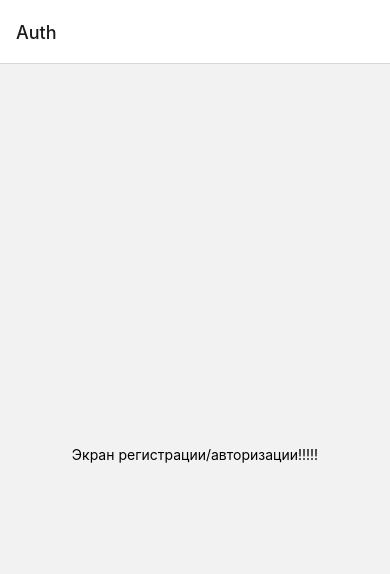
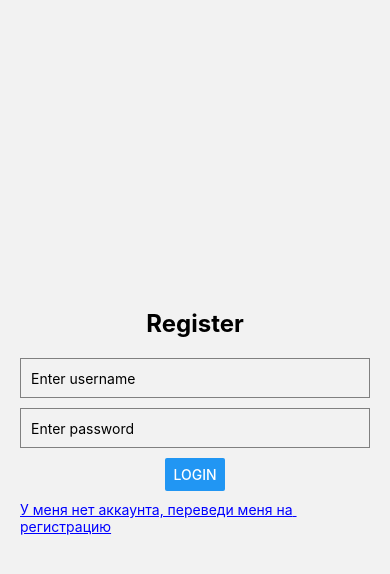
Before and after one commit to HackathonICPC/TrashHackFront, a React Native app in the folder my-app/: screen /Register in a window 390 px wide. Shown: the top 574 px of the page. Built offline with nearby package versions, Linux system fonts and the light colour scheme.

Commit message:
prototype

```diff
--- a/my-app/App.js
+++ b/my-app/App.js
@@ -2,9 +2,11 @@ import React, { useEffect, useState } from 'react';
 import { NavigationContainer } from '@react-navigation/native';
 import { createNativeStackNavigator } from '@react-navigation/native-stack';
 import AsyncStorage from '@react-native-async-storage/async-storage';
-import AuthScreen from './components/AuthScreen';
-import MenuScreen from './components/HomeScreen';
+import StartScreen from './components/StartScreen';
+import MenuScreen from './components/HomeScreen/MenuScreen';
 import LoadingScreen from './components/LoadingScreen';
+import LoginScreen from './components/LoginScreen';
+import RegisterScreen from './components/RegisterScreen';
 
 const Stack = createNativeStackNavigator();
 
@@ -30,13 +32,19 @@ const App = () => {
 
   return (
     <NavigationContainer>
-      <Stack.Navigator>
+      <Stack.Navigator screenOptions={{headerShown: false}}>
         {isAuthenticated === null ? (
           <Stack.Screen name="Loading" component={LoadingScreen} />
         ) : isAuthenticated ? (
-          <Stack.Screen name="Home" component={MenuScreen} />
+          <Stack.Screen name="HomeMenu" component={MenuScreen} />
         ) : (
-          <Stack.Screen name="Auth" component={AuthScreen} />
+          <>
+            <Stack.Screen name="Start" component={StartScreen} />
+            <Stack.Screen name="Login" component={LoginScreen} />
+            <Stack.Screen name="Register" component={RegisterScreen} />
+            {/* Потом убрать */}
+            <Stack.Screen name="HomeMenu" component={MenuScreen} />
+          </>
         )}
       </Stack.Navigator>
     </NavigationContainer>
--- a/my-app/components/AuthScreen.js
+++ /dev/null
@@ -1,13 +0,0 @@
-import React from 'react';
-import { View, Text, Button } from 'react-native';
-
-const AuthScreen = ({ navigation }) => {
-  return (
-    <View style={{ flex: 1, justifyContent: 'center', alignItems: 'center' }}>
-      <Text>Экран регистрации/авторизации!!!!!</Text>
-      {/* Добавьте здесь компоненты для регистрации/авторизации */}
-    </View>
-  );
-};
-
-export default AuthScreen;
--- a/my-app/components/HomeScreen.js
+++ b/my-app/components/HomeScreen/MenuScreen.js
@@ -1,6 +1,7 @@
 import React from 'react';
 import { View, Text, Button } from 'react-native';
-import { createBottomTabNavigator } from '@react-navigation/bottom-tabs';
+import { BottomTabBar, createBottomTabNavigator } from '@react-navigation/bottom-tabs';
+import { NavigationContainer } from '@react-navigation/native';
 
 const Screen1 = () => (
   <View style={{ flex: 1, justifyContent: 'center', alignItems: 'center' }}>
@@ -19,10 +20,10 @@ const Tab = createBottomTabNavigator();
 
 const MenuScreen = ({ navigation }) => {
   return (
-    <Tab.Navigator>
-      <Tab.Screen name="Экран 1" component={Screen1} />
-      <Tab.Screen name="Экран 2" component={Screen2} />
-    </Tab.Navigator>
+      <Tab.Navigator screenOptions={{headerShown: false}}>
+        <Tab.Screen name="Экран 1" component={Screen1} />
+        <Tab.Screen name="Экран 2" component={Screen2} />
+      </Tab.Navigator>
   );
 };
 
--- /dev/null
+++ b/my-app/components/LoginScreen.js
@@ -0,0 +1,103 @@
+import React, { useState } from 'react';
+import { View, Text, TextInput, Button, StyleSheet } from 'react-native';
+
+import axios from 'axios';
+
+const URL_API = "http://10.124.249.25:8080/api/";
+
+const LoginScreen = ({ navigation }) => {
+  const [username, setUsername] = useState('');
+  const [password, setPassword] = useState('');
+
+  const handleLogin = () => {
+    const requestData = {
+        username: username,
+        password: password
+      };
+      // console.log(username);
+      // console.log(password);
+      axios.post(URL_API+"auth/login", requestData)
+        .then(response => {
+            // console.log('!' + username);
+            // console.log(password);
+            const data = response.data; // Данные, которые пришли с сервера
+            // console.log(response);
+            // console.log(data);
+            // console.log(response.status);
+
+            if (response.status === 200) {
+                console.log('Login successful. Token:', response.status);
+                // Сохраните токен в AsyncStorage или контексте приложения
+                // Перенаправьте пользователя на следующий экран или выполните необходимые действия
+                } else {
+                console.error('Login failed. Invalid response from server:', data);
+                // Добавьте код для обработки неверного ответа сервера
+                }
+            })
+        .catch(error => {
+            console.error('Login error:', error);
+            // Добавьте код для обработки ошибки входа
+        });
+
+    // Ваша логика входа здесь, например, проверка данных на сервере или в локальном хранилище
+    console.log('Username:', username);
+    console.log('Password:', password);
+
+    //потом убери
+    navigation.navigate('HomeMenu');
+  };
+
+  const handleRegistration = () => {
+    navigation.navigate('Register');
+  };
+
+  return (
+    <View style={styles.container}>
+      <Text style={styles.title}>Login</Text>
+      <TextInput
+        style={styles.input}
+        placeholder="Enter username"
+        value={username}
+        onChangeText={setUsername}
+      />
+      <TextInput
+        style={styles.input}
+        placeholder="Enter password"
+        secureTextEntry
+        value={password}
+        onChangeText={setPassword}
+      />
+      <Button title="Login" onPress={handleLogin} />
+      <Text style={styles.link} onPress={handleRegistration}>У меня нет аккаунта, переведи меня на регистрацию</Text>
+    </View>
+  );
+};
+
+const styles = StyleSheet.create({
+  container: {
+    flex: 1,
+    justifyContent: 'center',
+    alignItems: 'center',
+    paddingHorizontal: 20,
+  },
+  title: {
+    fontSize: 24,
+    fontWeight: 'bold',
+    marginBottom: 20,
+  },
+  input: {
+    width: '100%',
+    height: 40,
+    borderColor: 'gray',
+    borderWidth: 1,
+    marginBottom: 10,
+    paddingHorizontal: 10,
+  },
+  link: {
+    marginTop: 10,
+    color: 'blue',
+    textDecorationLine: 'underline',
+  },
+});
+
+export default LoginScreen;
--- /dev/null
+++ b/my-app/components/RegisterScreen.js
@@ -0,0 +1,103 @@
+import React, { useState } from 'react';
+import { View, Text, TextInput, Button, StyleSheet } from 'react-native';
+
+import axios from 'axios';
+
+const URL_API = "http://10.124.249.25:8080/api/";
+
+const RegisterScreen = ({ navigation }) => {
+  const [username, setUsername] = useState('');
+  const [password, setPassword] = useState('');
+
+  const handleLogin = () => {
+    const requestData = {
+        username: username,
+        password: password
+      };
+      // console.log(username);
+      // console.log(password);
+      axios.post(URL_API+"auth/login", requestData)
+        .then(response => {
+            // console.log('!' + username);
+            // console.log(password);
+            const data = response.data; // Данные, которые пришли с сервера
+            // console.log(response);
+            // console.log(data);
+            // console.log(response.status);
+
+            if (response.status === 200) {
+                console.log('Login successful. Token:', response.status);
+                // Сохраните токен в AsyncStorage или контексте приложения
+                // Перенаправьте пользователя на следующий экран или выполните необходимые действия
+                } else {
+                console.error('Login failed. Invalid response from server:', data);
+                // Добавьте код для обработки неверного ответа сервера
+                }
+            })
+        .catch(error => {
+            console.error('Login error:', error);
+            // Добавьте код для обработки ошибки входа
+        });
+
+    // Ваша логика входа здесь, например, проверка данных на сервере или в локальном хранилище
+    console.log('Username:', username);
+    console.log('Password:', password);
+
+    //потом убери
+    navigation.navigate('HomeMenu');
+  };
+
+  const handleRegistration = () => {
+    navigation.navigate('HomeMenu');
+  };
+
+  return (
+    <View style={styles.container}>
+      <Text style={styles.title}>Register</Text>
+      <TextInput
+        style={styles.input}
+        placeholder="Enter username"
+        value={username}
+        onChangeText={setUsername}
+      />
+      <TextInput
+        style={styles.input}
+        placeholder="Enter password"
+        secureTextEntry
+        value={password}
+        onChangeText={setPassword}
+      />
+      <Button title="Login" onPress={handleLogin} />
+      <Text style={styles.link} onPress={handleRegistration}>У меня нет аккаунта, переведи меня на регистрацию</Text>
+    </View>
+  );
+};
+
+const styles = StyleSheet.create({
+  container: {
+    flex: 1,
+    justifyContent: 'center',
+    alignItems: 'center',
+    paddingHorizontal: 20,
+  },
+  title: {
+    fontSize: 24,
+    fontWeight: 'bold',
+    marginBottom: 20,
+  },
+  input: {
+    width: '100%',
+    height: 40,
+    borderColor: 'gray',
+    borderWidth: 1,
+    marginBottom: 10,
+    paddingHorizontal: 10,
+  },
+  link: {
+    marginTop: 10,
+    color: 'blue',
+    textDecorationLine: 'underline',
+  },
+});
+
+export default RegisterScreen;
--- /dev/null
+++ b/my-app/components/StartScreen.js
@@ -0,0 +1,77 @@
+import React from 'react';
+import { View, Text, TouchableOpacity, StyleSheet, Image, Animated } from 'react-native';
+
+const StartScreen = ({ navigation }) => {
+  const opacity = new Animated.Value(0);
+
+  const startAnimation = () => {
+    Animated.loop(
+      Animated.sequence([
+        Animated.timing(opacity, {
+          toValue: 1,
+          duration: 1000,
+          useNativeDriver: true,
+        }),
+        Animated.timing(opacity, {
+          toValue: 0,
+          duration: 1000,
+          useNativeDriver: true,
+        }),
+      ]),
+    ).start();
+  };
+
+  React.useEffect(() => {
+    startAnimation();
+  }, []);
+
+  return (
+    <View style={styles.container}>
+      <Animated.View style={[styles.glow, { opacity }]} />
+      <Image source={require('../resourses/rayan2.jpg')} style={styles.logo} />
+      <Text style={styles.title}>Welcome to Retrowave App</Text>
+      <TouchableOpacity style={styles.button} onPress={() => navigation.navigate("Login")}>
+        <Text style={styles.buttonText}>Start</Text>
+      </TouchableOpacity>
+    </View>
+  );
+};
+
+const styles = StyleSheet.create({
+  container: {
+    flex: 1,
+    justifyContent: 'center',
+    alignItems: 'center',
+    backgroundColor: '#0a0a0a',
+  },
+  logo: {
+    width: 200,
+    height: 200,
+    marginBottom: 20,
+  },
+  glow: {
+    position: 'absolute',
+    backgroundColor: '#ff00ff',
+    width: 400,
+    height: 400,
+    borderRadius: 400,
+  },
+  title: {
+    fontSize: 24,
+    fontWeight: 'bold',
+    color: '#fff',
+    marginBottom: 20,
+  },
+  button: {
+    backgroundColor: '#ff00ff',
+    paddingVertical: 10,
+    paddingHorizontal: 20,
+    borderRadius: 5,
+  },
+  buttonText: {
+    color: '#fff',
+    fontWeight: 'bold',
+  },
+});
+
+export default StartScreen;
--- a/my-app/package.json
+++ b/my-app/package.json
@@ -21,7 +21,8 @@
     "react-native-gesture-handler": "^2.16.1",
     "react-native-reanimated": "^3.10.0",
     "react-native-safe-area-context": "^4.10.1",
-    "react-native-screens": "^3.31.1"
+    "react-native-screens": "^3.31.1",
+    "axios": "^1.6.8"
   },
   "devDependencies": {
     "@babel/core": "^7.20.0"
```
Also changed, not shown: my-app/resourses/rayan2.jpg (added), 1 other file (tests, documents, lock files or other folders).
